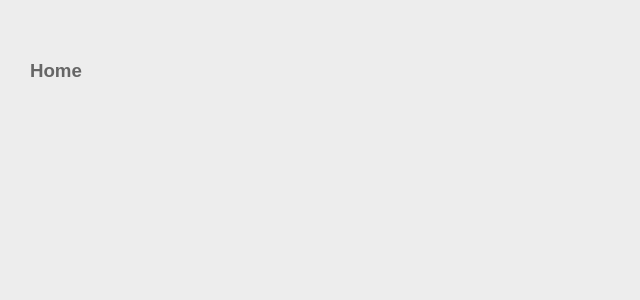
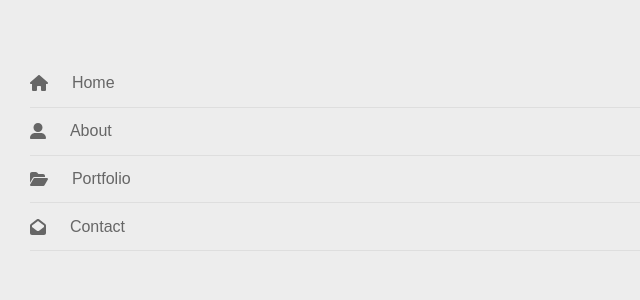
Before and after one commit to IgorGuariroba/portgit, a React (Vite) app: page / in a window 1280 px wide. Shown: the top 300 px of the page, without its empty margins (0-640 px from the left). Built offline with nearby package versions, Linux system fonts and the light colour scheme.

Commit message:
Adicionando icones

```diff
--- a/package.json
+++ b/package.json
@@ -11,6 +11,10 @@
     "start": "vite --host 0.0.0.0"
   },
   "dependencies": {
+    "@fortawesome/fontawesome-svg-core": "^6.4.0",
+    "@fortawesome/free-regular-svg-icons": "^6.4.0",
+    "@fortawesome/free-solid-svg-icons": "^6.4.0",
+    "@fortawesome/react-fontawesome": "^0.2.0",
     "dotenv": "^16.0.3",
     "react": "^18.2.0",
     "react-dom": "^18.2.0",
--- a/src/components/navbar/Navbar.styles.ts
+++ b/src/components/navbar/Navbar.styles.ts
@@ -1,5 +1,4 @@
 import styled  from "styled-components";
-
 export const NavC = styled.nav`
 
 `;
@@ -17,4 +16,16 @@ export const List = styled.ul``;
 
 export const Item = styled.li``;
 
-export const Name = styled.h3``;
+export const Link = styled.a`
+    display: flex;
+    align-items: center;
+    column-gap: 1.5rem;
+    border-bottom: 1px solid ${props => props.theme.borderColor};
+    padding-block: 0.90rem;
+    color: ${props => props.theme.titleColor};
+`;
+
+export const Name = styled.h3`
+    font-size: 1rem;
+    font-weight: ${props => props.theme.weigth500};
+`;
--- a/src/components/navbar/Navbar.tsx
+++ b/src/components/navbar/Navbar.tsx
@@ -1,4 +1,6 @@
-import {Item, List, Menu, Name,  NavC} from "./Navbar.styles.ts";
+import {Item, Link, List, Menu, Name, NavC} from "./Navbar.styles.ts";
+import {faEnvelopeOpen, faFolderOpen, faHouse, faUserLarge} from "@fortawesome/free-solid-svg-icons";
+import {FontAwesomeIcon} from "@fortawesome/react-fontawesome";
 
 export function Navbar() {
     return (
@@ -6,7 +8,22 @@ export function Navbar() {
             <Menu>
                 <List>
                     <Item>
-                        <Name>Home</Name>
+                        <Link>
+                            <FontAwesomeIcon icon={faHouse} />
+                            <Name>Home</Name>
+                        </Link>
+                        <Link>
+                            <FontAwesomeIcon icon={faUserLarge} />
+                            <Name>About</Name>
+                        </Link>
+                        <Link>
+                            <FontAwesomeIcon icon={faFolderOpen} />
+                            <Name>Portfolio</Name>
+                        </Link>
+                        <Link>
+                            <FontAwesomeIcon icon={faEnvelopeOpen} />
+                            <Name>Contact</Name>
+                        </Link>
                     </Item>
                 </List>
             </Menu>
```
Also changed, not shown: 1 other file (tests, documents, lock files or other folders).
